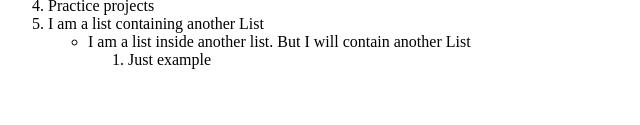
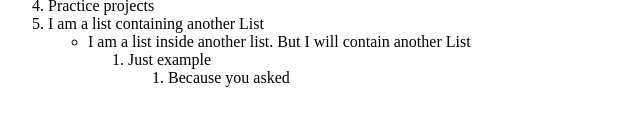
Before and after one commit to smithuel/html-class, a plain HTML site: page day4/nested-list.html in a window 1280 px wide. Shown: the part 235-360 px from the top of the page, without its empty margins (0-640 px from the left). Drawn offline with Linux system fonts and the light colour scheme.

Commit message:
just explanation

```diff
--- a/day4/nested-list.html
+++ b/day4/nested-list.html
@@ -34,7 +34,12 @@
       <ul>
         <li>I am a list inside another list. But I will contain another List
           <ol>
-            <li>Just example</li>
+            <li>Just example
+              <ol>
+                <li>Because you asked</li>
+              </ol>
+            </li>
+
           </ol>
         </li>
       </ul>
```
